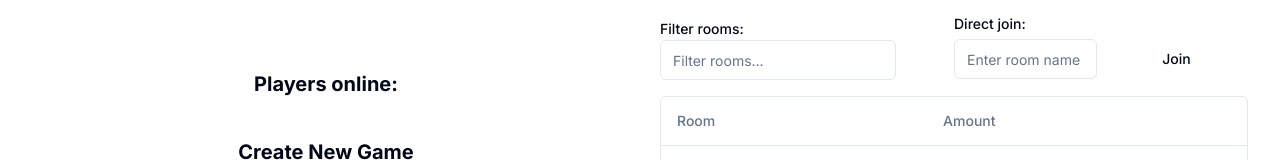
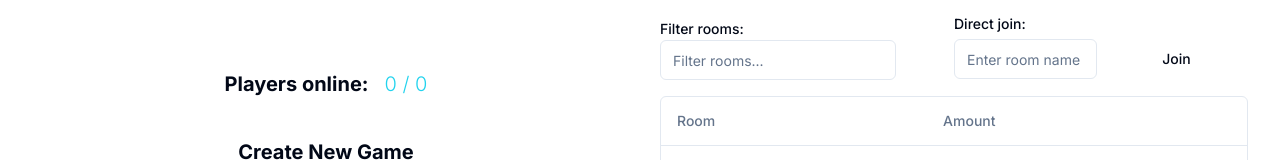
Before and after one commit to JohnnieWalked/tic-tac-toe, a Next.js app: page /new-game in a window 1280 px wide. Shown: the part 216-376 px from the top of the page. Built offline with nearby package versions, Linux system fonts and the light colour scheme.

Commit message:
feat: added users-events (connected/disconnected/total/online);

```diff
--- a/src/app/new-game/page.tsx
+++ b/src/app/new-game/page.tsx
@@ -13,14 +13,13 @@ import Subheader from '@/components/common/Subheader';
 import type { Room } from '@/components/lobby-table/columns';
 
 /* rtk */
-import { useAppDispatch } from '@/hooks/hooks';
-import {
-  userSliceActions,
-  type UserSliceStateType,
-} from '@/store/slices/userSlice';
+import { useAppDispatch, useAppSelector } from '@/hooks/hooks';
+import { UserInfo, userSliceActions } from '@/store/slices/userSlice';
 
 export default function NewGamePage() {
   const dispatch = useAppDispatch();
+  const { allUsersArray } = useAppSelector((state) => state.userSlice);
+  const [onlineUsers, setOnlineUsers] = useState<UserInfo[]>([]);
   const [lobbies, setLobbies] = useState<Room[]>([]);
 
   function updateOrCreateRoom(data: Room) {
@@ -44,21 +43,25 @@ export default function NewGamePage() {
       updateOrCreateRoom(data);
     });
 
-    socket.on('users', (data: Pick<UserSliceStateType, 'allUsersArray'>) => {
-      dispatch(userSliceActions.updateAllUsersData(data));
-    });
-
     return () => {
       socket.off('room event');
-      socket.off('users');
     };
   }, [dispatch]);
+
+  useEffect(() => {
+    setOnlineUsers(allUsersArray.filter((user) => user.connected === true));
+  }, [allUsersArray]);
 
   return (
     <section className="flex flex-col gap-10">
       <div className="grid grid-cols-1 md:grid-cols-2 grid-flow-row gap-10 place-items-center ">
         <div className="flex flex-col items-center w-full gap-10">
-          <Subheader>Players online:</Subheader>
+          <Subheader props={{ className: 'flex gap-4' }}>
+            Players online:{' '}
+            <span className=" font-light text-cyan-400">
+              {onlineUsers.length} / {allUsersArray.length}
+            </span>
+          </Subheader>
           <CreateRoomForm />
         </div>
         <LobbyTable columns={columns} data={lobbies} />
--- a/src/components/StatusBar.tsx
+++ b/src/components/StatusBar.tsx
@@ -10,7 +10,7 @@ import { Socket } from 'socket.io-client';
 /* rtk */
 import { useAppSelector, useAppDispatch } from '@/hooks/hooks';
 import { fetchUsername } from '@/store/thunks/fetchUsername';
-import { userSliceActions } from '@/store/slices/userSlice';
+import { UserInfo, userSliceActions } from '@/store/slices/userSlice';
 
 function StatusBar(
   props: DetailedHTMLProps<HTMLAttributes<HTMLDivElement>, HTMLDivElement>
@@ -57,8 +57,20 @@ function StatusBar(
       setIsConnected(false);
       setTransport('N/A');
     }
+    function updateAllUsersData(data: UserInfo[]) {
+      dispatch(userSliceActions.updateAllUsersData(data));
+    }
+
     socket.on('connect', onConnect);
     socket.on('disconnect', onDisconnect);
+    socket.on('users', (data: UserInfo[]) => {
+      console.log(data);
+      updateAllUsersData(data);
+    });
+    socket.on('user connected', (data: UserInfo) => updateAllUsersData([data]));
+    socket.on('user disconnected', (userID: string) =>
+      dispatch(userSliceActions.userDisconnected(userID))
+    );
 
     socket.on('connect_error', (err) => {
       if (err.message === 'invalid username') {
@@ -74,8 +86,11 @@ function StatusBar(
       socket.off('connect', onConnect);
       socket.off('disconnect', onDisconnect);
       socket.off('connect_error');
+      socket.off('users');
+      socket.off('user connected');
+      socket.off('user disconnected');
     };
-  }, [toast]);
+  }, [dispatch, toast]);
 
   return (
     <div {...props}>
--- a/src/components/common/Subheader.tsx
+++ b/src/components/common/Subheader.tsx
@@ -10,7 +10,10 @@ type SubheaderProps = {
 
 export default function Subheader({ props, children }: SubheaderProps) {
   return (
-    <h2 {...props} className="text-xl text-center font-bold">
+    <h2
+      {...props}
+      className={`text-xl text-center font-bold ${props?.className}`}
+    >
       {children}
     </h2>
   );
--- a/src/store/slices/userSlice.ts
+++ b/src/store/slices/userSlice.ts
@@ -33,13 +33,20 @@ export const userSlice = createSlice({
     setUsername(state, action: PayloadAction<string>) {
       state.username = action.payload;
     },
-    updateAllUsersData(
-      state,
-      action: PayloadAction<Pick<UserSliceStateType, 'allUsersArray'>>
-    ) {
+    userDisconnected(state, action: PayloadAction<string>) {
+      return produce(state, (draft) => {
+        draft.allUsersArray.forEach((user) => {
+          if (user.userID === action.payload) {
+            user.connected = false;
+          }
+        });
+      });
+    },
+    updateAllUsersData(state, action: PayloadAction<UserInfo[]>) {
       /* we used PRODUCE from IMMER to avoid mutation; logic => we check for existing user with same userID and set status; if user hasn't been found => just add new user;  */
+      console.log(action.payload);
       return produce(state, (draft) => {
-        action.payload.allUsersArray.forEach((user) => {
+        action.payload.forEach((user) => {
           for (let i = 0; i < draft.allUsersArray.length; i++) {
             const existingUser = draft.allUsersArray[i];
             if (existingUser.userID === user.userID) {
```
